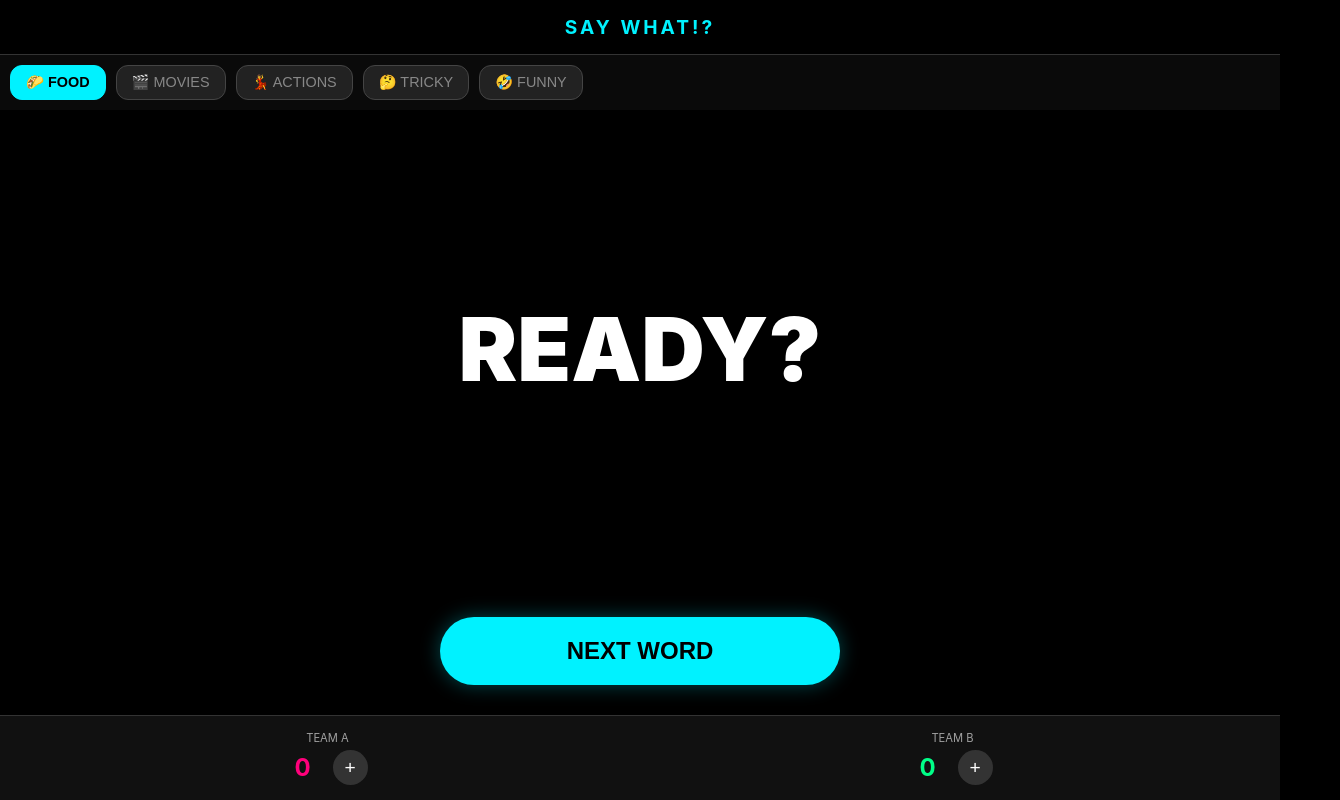
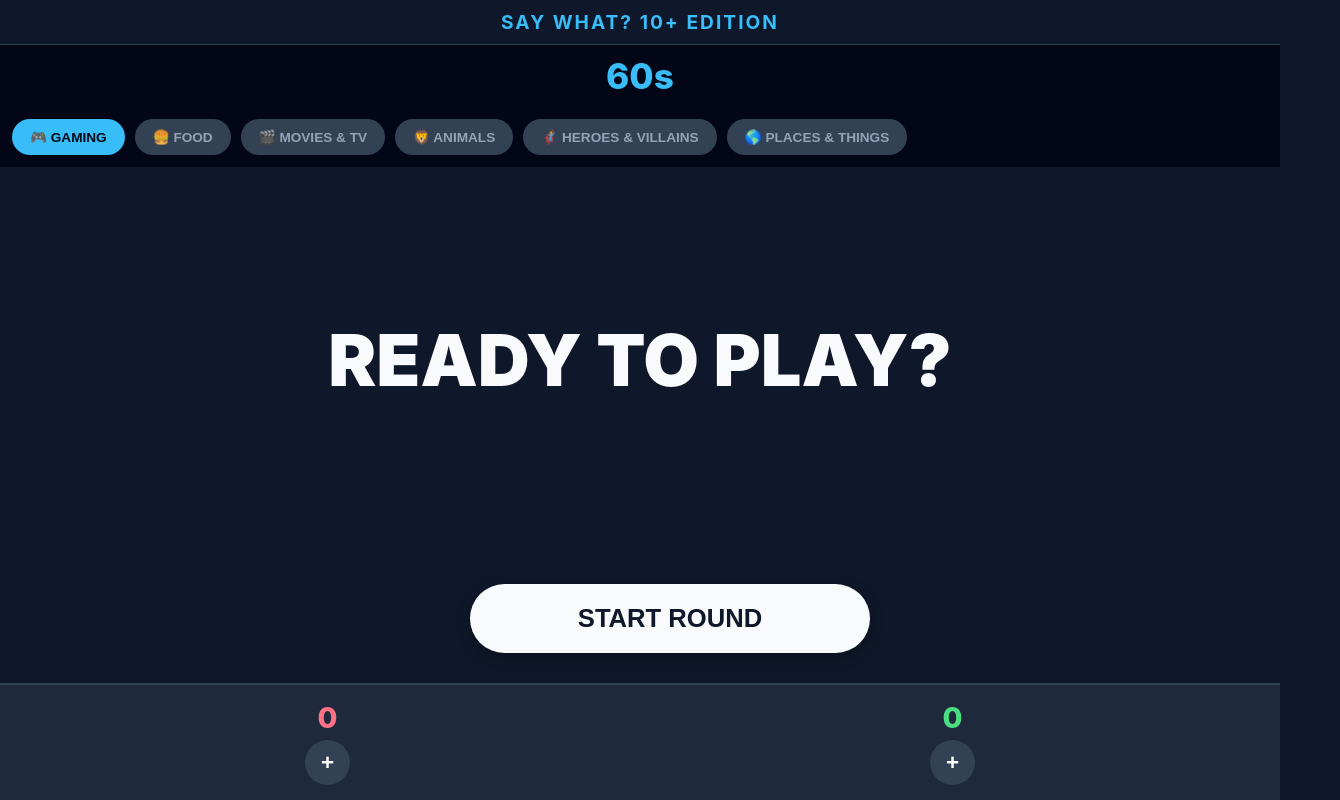
Before and after one commit to ohdukes-prog/say-what-game, a plain HTML site: page index.html in a window 1280 px wide. Shown: the whole page, 1340 px wide, since content can reach past the window. Drawn offline with Linux system fonts and the light colour scheme.

Commit message:
Refactor game UI and update title for 10+ edition
Updated the title and improved styling for various elements in the game interface. Adjusted game logic to start with a different category and modified the UI feedback for word display.

```diff
--- a/index.html
+++ b/index.html
@@ -3,19 +3,20 @@
 <head>
     <meta charset="UTF-8">
     <meta name="viewport" content="width=device-width, initial-scale=1.0, maximum-scale=1.0, user-scalable=no">
-    <title>Say What!? - Party Game</title>
+    <title>Say What? - 10+ Edition</title>
     <style>
         :root {
-            --bg: #000000;
-            --card-bg: #111111;
-            --accent: #00f2ff; /* Neon Cyan */
-            --text: #ffffff;
-            --team-a: #ff007b;
-            --team-b: #00ff88;
+            --bg: #0f172a;
+            --card-bg: #1e293b;
+            --accent: #38bdf8;
+            --text: #f8fafc;
+            --team-a: #fb7185;
+            --team-b: #4ade80;
+            --danger: #ef4444;
         }
 
         body {
-            font-family: -apple-system, system-ui, sans-serif;
+            font-family: -apple-system, BlinkMacSystemFont, "Segoe UI", Roboto, Helvetica, Arial, sans-serif;
             background-color: var(--bg);
             color: var(--text);
             margin: 0;
@@ -26,41 +27,46 @@
             -webkit-tap-highlight-color: transparent;
         }
 
-        /* Top Navigation */
-        header {
-            padding: 15px;
+        header { padding: 10px; text-align: center; border-bottom: 1px solid #334155; }
+        h1 { margin: 0; font-size: 1.2rem; color: var(--accent); letter-spacing: 2px; }
+
+        .timer-container {
+            padding: 10px;
+            font-size: 2.2rem;
+            font-weight: 800;
             text-align: center;
-            border-bottom: 1px solid #333;
+            background: #020617;
+            color: var(--accent);
         }
+        .timer-low { color: var(--danger); animation: pulse 0.5s infinite; }
 
-        h1 { margin: 0; font-size: 1.2rem; letter-spacing: 3px; color: var(--accent); }
+        @keyframes pulse {
+            0% { transform: scale(1); }
+            50% { transform: scale(1.05); }
+            100% { transform: scale(1); }
+        }
 
         .category-bar {
             display: flex;
             overflow-x: auto;
-            padding: 10px;
+            padding: 12px;
             gap: 10px;
-            background: #0a0a0a;
+            background: #020617;
         }
 
         .cat-btn {
-            background: #222;
-            border: 1px solid #444;
-            color: #888;
-            padding: 8px 15px;
-            border-radius: 12px;
+            background: #334155;
+            border: none;
+            color: #94a3b8;
+            padding: 10px 18px;
+            border-radius: 20px;
             white-space: nowrap;
-            font-size: 0.9rem;
+            font-size: 0.85rem;
+            font-weight: 600;
         }
 
-        .cat-btn.active {
-            background: var(--accent);
-            color: #000;
-            border-color: var(--accent);
-            font-weight: bold;
-        }
+        .cat-btn.active { background: var(--accent); color: #020617; }
 
-        /* Main Game Area */
         .game-screen {
             flex: 1;
             display: flex;
@@ -68,143 +74,177 @@
             justify-content: center;
             align-items: center;
             padding: 20px;
-            transition: background 0.1s ease;
+            position: relative;
         }
 
         #word-display {
-            font-size: clamp(2.5rem, 12vw, 5.5rem);
+            font-size: clamp(2rem, 10vw, 4.5rem);
             font-weight: 900;
             text-align: center;
             text-transform: uppercase;
-            word-wrap: break-word;
-            max-width: 100%;
+            line-height: 1.2;
         }
 
-        /* Controls */
-        .main-action {
-            padding: 30px;
-            display: flex;
-            justify-content: center;
+        #times-up {
+            position: absolute;
+            background: var(--danger);
+            color: white;
+            padding: 20px 40px;
+            font-size: 3rem;
+            font-weight: 900;
+            border-radius: 20px;
+            display: none;
+            z-index: 10;
+            box-shadow: 0 0 40px rgba(239, 68, 68, 0.5);
         }
 
-        #next-btn {
-            background: var(--accent);
-            color: black;
-            border: none;
-            width: 80%;
+        .main-action { padding: 30px; display: flex; flex-direction: column; align-items: center; width: 100%; }
+        #next-btn, #start-btn {
+            width: 85%;
             max-width: 400px;
             padding: 20px;
-            font-size: 1.5rem;
+            font-size: 1.6rem;
             font-weight: 800;
-            border-radius: 100px;
-            box-shadow: 0 0 20px rgba(0, 242, 255, 0.3);
+            border-radius: 50px;
+            border: none;
+            cursor: pointer;
+            box-shadow: 0 4px 14px 0 rgba(0,0,0,0.3);
         }
+        #next-btn { background: var(--accent); color: #020617; display: none; }
+        #start-btn { background: #f8fafc; color: #0f172a; }
 
-        #next-btn:active { transform: scale(0.95); }
-
-        /* Score Tracker */
         .scoreboard {
             display: flex;
             justify-content: space-around;
-            background: var(--card-bg);
+            background: #1e293b;
             padding: 15px;
-            border-top: 1px solid #333;
+            border-top: 2px solid #334155;
         }
 
         .score-box { text-align: center; }
-        .score-box p { margin: 0 0 5px 0; font-size: 0.7rem; opacity: 0.6; }
-        .score-controls { display: flex; align-items: center; gap: 15px; }
+        .score-val { font-size: 1.8rem; font-weight: 800; margin-bottom: 5px; }
+        .plus-btn { background: #334155; color: white; border: none; width: 45px; height: 45px; border-radius: 50%; font-size: 1.4rem; font-weight: bold; }
 
-        .score-val { font-size: 1.5rem; font-weight: bold; min-width: 30px; }
-        .plus-btn {
-            background: #333;
-            border: none;
-            color: white;
-            width: 35px;
-            height: 35px;
-            border-radius: 50%;
-            font-size: 1.2rem;
-        }
-
-        .flash { background-color: #222 !important; }
+        .flash { animation: flash-bg 0.15s; }
+        @keyframes flash-bg { 0% { background: #334155; } 100% { background: var(--bg); } }
     </style>
 </head>
 <body>
 
-<header><h1>SAY WHAT!?</h1></header>
+<header><h1>SAY WHAT? 10+ EDITION</h1></header>
+
+<div class="timer-container" id="timer">60s</div>
 
 <div class="category-bar" id="cat-bar"></div>
 
 <div class="game-screen" id="screen">
-    <div id="word-display">READY?</div>
+    <div id="times-up">TIME'S UP!</div>
+    <div id="word-display">READY TO PLAY?</div>
 </div>
 
 <div class="main-action">
+    <button id="start-btn" onclick="startRound()">START ROUND</button>
     <button id="next-btn" onclick="nextWord()">NEXT WORD</button>
 </div>
 
 <div class="scoreboard">
     <div class="score-box">
-        <p>TEAM A</p>
-        <div class="score-controls">
-            <div class="score-val" id="scoreA" style="color: var(--team-a)">0</div>
-            <button class="plus-btn" onclick="addPoint('A')">+</button>
-        </div>
+        <div class="score-val" id="scoreA" style="color: var(--team-a)">0</div>
+        <button class="plus-btn" onclick="addPoint('A')">+</button>
     </div>
     <div class="score-box">
-        <p>TEAM B</p>
-        <div class="score-controls">
-            <div class="score-val" id="scoreB" style="color: var(--team-b)">0</div>
-            <button class="plus-btn" onclick="addPoint('B')">+</button>
-        </div>
+        <div class="score-val" id="scoreB" style="color: var(--team-b)">0</div>
+        <button class="plus-btn" onclick="addPoint('B')">+</button>
     </div>
 </div>
 
 <script>
     const gameData = {
-        "🌮 FOOD": ["Chimichanga", "Spaghetti", "Guacamole", "Eggs Benedict", "Marshmallow", "Pineapple Pizza", "Hummus", "Artichoke", "Clam Chowder", "Pumpernickel", "Burrito Bowl", "Mozzarella Sticks"],
-        "🎬 MOVIES": ["Interstellar", "The Lion King", "Jurassic Park", "Harry Potter", "Spider-Man", "Finding Nemo", "The Matrix", "Top Gun", "Shrek", "Titanic", "Toy Story", "Inception"],
-        "💃 ACTIONS": ["Walking the dog", "Eating a lemon", "Driving a car", "Taking a shower", "Brushing teeth", "Doing laundry", "Flying a kite", "Mowing the lawn", "Directing traffic", "Opening a jar"],
-        "🤔 TRICKY": ["Pneumonia", "Rhythm", "Mumble", "Bamboozled", "Bubble Bath", "Aluminum", "Mississippi", "Minimalism", "Ventriloquist", "Xylophone", "Zucchini"],
-        "🤣 FUNNY": ["Wet Whistle", "Rubber Baby Buggy Bumpers", "Fuzzy Wuzzy", "Pickled Peppers", "Scooby Doo", "SpongeBob", "Yabba Dabba Doo", "Hocus Pocus"]
+        "🎮 GAMING": [
+            "Minecraft", "Roblox", "Fortnite", "Super Mario", "Pikachu", "Among Us", "Zelda", "Master Chief", "Sonic the Hedgehog", "Pac Man", "Tetris", "Donkey Kong", "Link", "Bowser", "Kirby", "Battle Royale", "Creepers", "V-Bucks", "Enderman", "Call of Duty", "Animal Crossing", "Tom Nook", "Isabelle", "Ender Dragon", "Diamond Pickaxe", "Nintendo Switch", "PlayStation", "Xbox One", "Game Over", "Level Up", "Victory Royale", "Lagging", "Gamer Tag", "Respawn", "Noob", "Pro Gamer", "Mortal Kombat", "Street Fighter", "Mega Man", "Splatoon", "Final Fantasy", "Kingdom Hearts", "Spyro", "Crash Bandicoot", "Luigi", "Princess Peach", "Wario", "Yoshi", "Toad", "Star Fox"
+        ],
+        "🍔 FOOD": [
+            "Cheeseburger", "Pepperoni Pizza", "French Fries", "Chicken Nuggets", "Ice Cream Cone", "Tacos", "Spaghetti", "Hot Dog", "Donuts", "Pancakes", "Waffles", "Chocolate Chip Cookies", "Sushi", "Burrito", "Nachos", "Popcorn", "Cotton Candy", "Milkshake", "Apple Pie", "Grilled Cheese", "Peanut Butter", "Jelly Sandwich", "Macaroni and Cheese", "Lasagna", "Steak", "Bacon", "Fried Chicken", "Watermelon", "Pineapple", "Strawberry", "Blueberry", "Smoothie", "Lemonade", "Cupcake", "Brownies", "Potato Chips", "Pretzels", "Hot Wings", "Corn on the Cob", "Mashed Potatoes", "Broccoli", "Carrots", "Cucumber", "Guacamole", "Quesadilla", "Fish and Chips", "Bagel", "Cereal", "Oatmeal", "Yogurt"
+        ],
+        "🎬 MOVIES & TV": [
+            "Stranger Things", "Harry Potter", "Star Wars", "The Avengers", "Spider-Man", "Batman", "Frozen", "The Lion King", "SpongeBob SquarePants", "The Simpsons", "Toy Story", "Finding Nemo", "Minions", "Jurassic Park", "Shrek", "Avatar", "High School Musical", "Wednesday", "Cobra Kai", "The Mandalorian", "Baby Yoda", "Iron Man", "Black Panther", "Wonder Woman", "Superman", "Captain America", "Thor", "Hulk", "Groot", "Thanos", "Darth Vader", "Luke Skywalker", "Hermione Granger", "Ron Weasley", "Dumbledore", "Lord of the Rings", "The Hobbit", "Inside Out", "Moana", "Encanto", "Coco", "Cars", "The Incredibles", "Ratatouille", "Monster's Inc", "Despicable Me", "The Grinch", "Home Alone", "Jumanji", "Willy Wonka"
+        ],
+        "🦁 ANIMALS": [
+            "African Elephant", "Golden Retriever", "Great White Shark", "Bald Eagle", "Giant Panda", "Bengal Tiger", "King Cobra", "Kangaroo", "Platypus", "Polar Bear", "Grizzly Bear", "Hippopotamus", "Rhinoceros", "Giraffe", "Zebra", "Lioness", "Cheetah", "Chimpanzee", "Gorilla", "Orangutan", "Bottlenose Dolphin", "Blue Whale", "Humpback Whale", "Octopus", "Seahorse", "Sea Turtle", "Penguin", "Flamingo", "Peacock", "Ostrich", "Hummingbird", "Chameleon", "Iguana", "Komodo Dragon", "Honey Bee", "Butterfly", "Spider Monkey", "Sloth", "Armadillo", "Anteater", "Wombat", "Koala", "Lemur", "Meerkat", "Hyena", "Wolf", "Red Fox", "Raccoon", "Squirrel", "Hamster"
+        ],
+        "🦸 HEROES & VILLAINS": [
+            "Iron Man", "Captain America", "Thor", "Hulk", "Black Widow", "Spider-Man", "Doctor Strange", "Black Panther", "Captain Marvel", "Ant-Man", "Wasp", "Star-Lord", "Gamora", "Drax", "Rocket Raccoon", "Groot", "Thanos", "Loki", "Venom", "Green Goblin", "Doctor Octopus", "Batman", "Superman", "Wonder Woman", "The Flash", "Aquaman", "Cyborg", "Shazam", "Joker", "Harley Quinn", "Catwoman", "Lex Luthor", "Penguin", "Riddler", "Bane", "Deadpool", "Wolverine", "Professor X", "Magneto", "Storm", "Cyclops", "Jean Grey", "Beast", "Nightcrawler", "Gambit", "Rogue", "Mystique", "Daredevil", "Punisher", "Ghost Rider"
+        ],
+        "🌎 PLACES & THINGS": [
+            "Eiffel Tower", "Statue of Liberty", "Great Wall of China", "Pyramids of Giza", "Grand Canyon", "Mount Everest", "Amazon Rainforest", "Hollywood Sign", "Disney World", "Golden Gate Bridge", "Big Ben", "Colosseum", "Taj Mahal", "Sydney Opera House", "Empire State Building", "White House", "Times Square", "Central Park", "The Moon", "Mars", "Jupiter", "Saturn", "Sun", "Ocean", "Desert", "Jungle", "Volcano", "Waterfall", "Island", "Continent", "Country", "City", "Village", "Skyscraper", "Castle", "Pyramid", "Temple", "Museum", "Library", "School", "Hospital", "Airport", "Train Station", "Space Station", "Telescope", "Microscope", "Computer", "Smartphone", "Television", "Internet"
+        ]
     };
 
-    let currentCat = "🌮 FOOD";
+    let currentCat = "🎮 GAMING";
     let usedWords = [];
     let scores = { A: 0, B: 0 };
+    let timer;
+    let timeLeft = 60;
 
-    // Setup categories
     const catBar = document.getElementById('cat-bar');
     Object.keys(gameData).forEach(cat => {
         const btn = document.createElement('button');
         btn.innerText = cat;
         btn.className = 'cat-btn' + (cat === currentCat ? ' active' : '');
         btn.onclick = () => {
+            resetRound();
             currentCat = cat;
             usedWords = [];
             document.querySelectorAll('.cat-btn').forEach(b => b.classList.remove('active'));
             btn.classList.add('active');
-            document.getElementById('word-display').innerText = "NEW DECK!";
+            document.getElementById('word-display').innerText = "NEW DECK LOADED";
         };
         catBar.appendChild(btn);
     });
 
+    function startRound() {
+        resetRound();
+        document.getElementById('start-btn').style.display = 'none';
+        document.getElementById('next-btn').style.display = 'block';
+        nextWord();
+
+        timer = setInterval(() => {
+            timeLeft--;
+            const timerDiv = document.getElementById('timer');
+            timerDiv.innerText = timeLeft + 's';
+
+            if (timeLeft <= 10) timerDiv.classList.add('timer-low');
+
+            if (timeLeft <= 0) {
+                clearInterval(timer);
+                document.getElementById('times-up').style.display = 'block';
+                document.getElementById('next-btn').style.display = 'none';
+                document.getElementById('start-btn').style.display = 'block';
+                document.getElementById('start-btn').innerText = 'RESET TIMER';
+            }
+        }, 1000);
+    }
+
+    function resetRound() {
+        clearInterval(timer);
+        timeLeft = 60;
+        const timerDiv = document.getElementById('timer');
+        timerDiv.innerText = '60s';
+        timerDiv.classList.remove('timer-low');
+        document.getElementById('times-up').style.display = 'none';
+        document.getElementById('start-btn').innerText = 'START ROUND';
+    }
+
     function nextWord() {
         const words = gameData[currentCat];
         if (usedWords.length >= words.length) usedWords = [];
-
         let available = words.filter(w => !usedWords.includes(w));
         let pick = available[Math.floor(Math.random() * available.length)];
-
         usedWords.push(pick);
 
-        // UI Feedback
-        const screen = document.getElementById('screen');
-        const display = document.getElementById('word-display');
-
-        display.innerText = pick;
-        screen.classList.add('flash');
-        setTimeout(() => screen.classList.remove('flash'), 100);
+        document.getElementById('word-display').innerText = pick;
+        document.getElementById('screen').classList.add('flash');
+        setTimeout(() => document.getElementById('screen').classList.remove('flash'), 150);
     }
 
     function addPoint(team) {
@@ -212,6 +252,5 @@
         document.getElementById(`score${team}`).innerText = scores[team];
     }
 </script>
-
 </body>
 </html>
```
